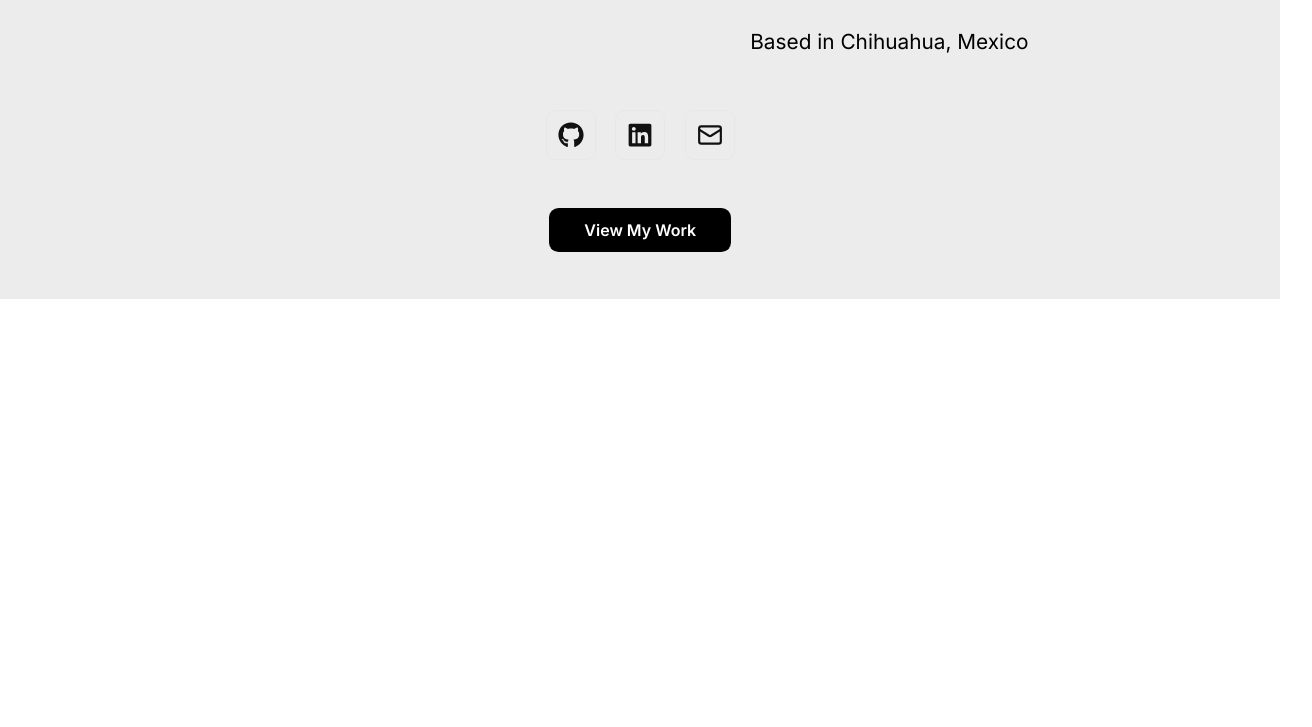
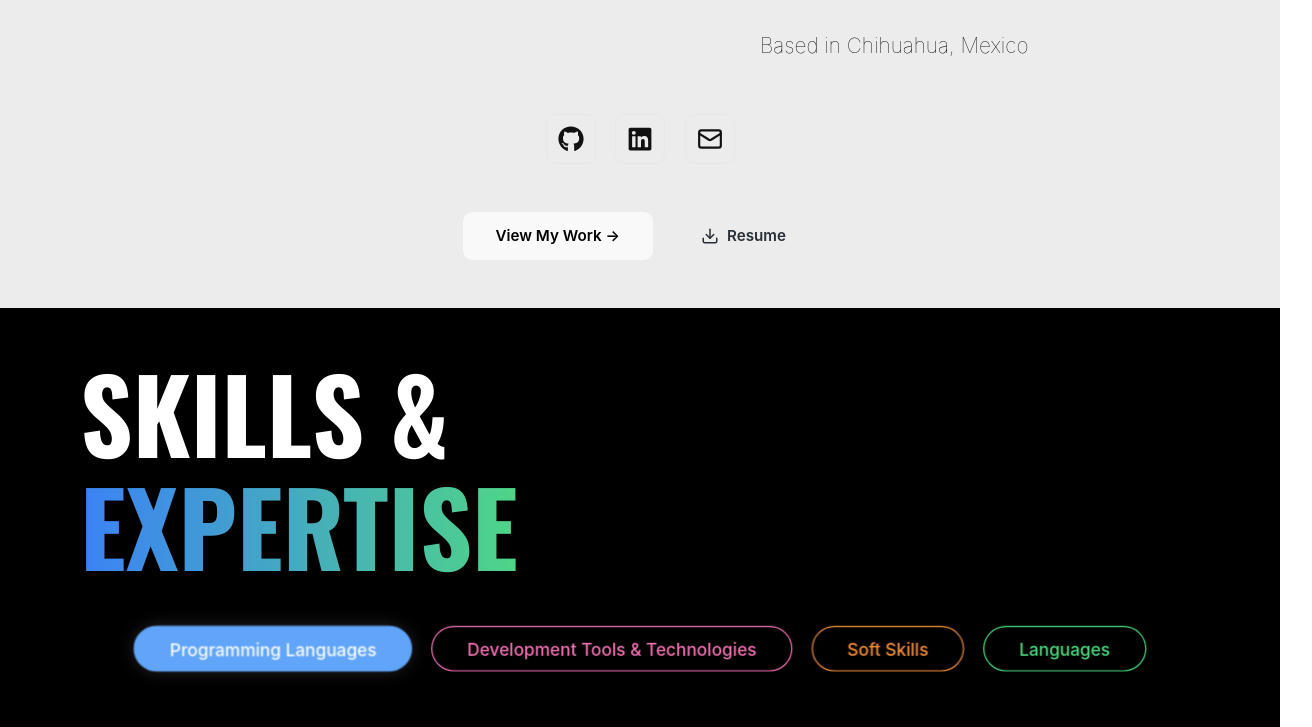
Before and after one commit to AnaEstrada-05/PersonalWebsite, a React app in the folder personal_website/: page / in a window 1280 px wide. Shown: the part 613-1340 px from the top of the page, 1312 px wide, since content can reach past the window. Before the commit the page ends 912 px from the top, so only its background shows below. Built offline with nearby package versions, Linux system fonts and the light colour scheme; the HTML template or start-up script is replaced by a standard one.

Commit message:
Added Skills section

```diff
--- a/personal_website/src/App.css
+++ b/personal_website/src/App.css
@@ -3,6 +3,10 @@
 *::before,
 *::after {
   box-sizing: border-box;
+}
+
+html {
+  scroll-behavior: smooth;
 }
 
 .oswald {
--- a/personal_website/src/App.jsx
+++ b/personal_website/src/App.jsx
@@ -1,14 +1,20 @@
-import { useEffect, useState } from "react";
+import { motion } from "framer-motion";
 import Navbar from "./components/navbar/navbar";
 import Hero from "./components/hero/hero";
+import Skills from "./components/skills/skills";
 import "./App.css";
 
 function App() {
   return (
-    <>
+    <motion.div
+      initial={{ opacity: 0 }}
+      animate={{ opacity: 1 }}
+      transition={{ duration: 0.5 }}
+    >
       <Navbar />
       <Hero />
-    </>
+      <Skills />
+    </motion.div>
   );
 }
 
--- /dev/null
+++ b/personal_website/src/animations/animations.jsx
@@ -0,0 +1,45 @@
+export const fadeUp = {
+  hidden: { opacity: 0, y: 40 },
+  visible: {
+    opacity: 1,
+    y: 0,
+    transition: {
+      duration: 0.5,
+      ease: "easeOut",
+    },
+  },
+};
+
+export const fadeLeft = {
+  hidden: { opacity: 0, x: -40 },
+  visible: {
+    opacity: 1,
+    x: 0,
+    transition: {
+      duration: 0.5,
+      ease: "easeOut",
+    },
+  },
+};
+
+export const fadeRight = {
+  hidden: { opacity: 0, x: 40 },
+  visible: {
+    opacity: 1,
+    x: 0,
+    transition: {
+      duration: 0.5,
+      ease: "easeOut",
+    },
+  },
+};
+
+export const containerStagger = {
+  hidden: {},
+  visible: {
+    transition: {
+      staggerChildren: 0.15,
+      delayChildren: 0.2,
+    },
+  },
+};
--- a/personal_website/src/components/hero/hero.css
+++ b/personal_website/src/components/hero/hero.css
@@ -1,4 +1,4 @@
-@import url('https://fonts.googleapis.com/css2?family=Inter:wght@400;600;700;900&display=swap');
+@import url("../../components/fonts.css");
 
 .hero{
   width: 100%;
@@ -95,12 +95,12 @@
 }
 
 .socialMedia a,
-.contactButton {
+.contactButton, .resumeButton {
   transition: transform 0.25s ease, box-shadow 0.25s ease, background 0.25s ease;
 }
 
 .heroTitle h1 {
-  font-family: "Inter", sans-serif;
+  font-family: var(--font-body);
   font-weight: 900;
   font-size: clamp(4rem, 14vw, 12rem);
   letter-spacing: -0.05em;
@@ -142,23 +142,38 @@
   color: white;
 }
 
-.contactButton {
-  margin-top: 2rem;
-  padding: 0.75rem 2.2rem;
-  border-radius: 0.6rem;
-  border: none;
-  font-weight: 600;
-  cursor: pointer;
-  background: black;
-  color: white;
-  transition: all 0.3s ease;
-  width: fit-content;
-}
-
-.contactButton:hover {
+.contactButton:hover, .resumeButton:hover {
   transform: scale(1.05);
   box-shadow: 0 10px 30px rgba(0,0,0,0.2);
 }
+
+.heroButtons {
+  display: flex;
+  align-items: center;
+  justify-content: center;
+  gap: 1rem;
+  margin-top: 2rem;
+}
+
+.contactButton,
+.resumeButton {
+  display: inline-flex;
+  align-items: center;
+  justify-content: center;
+  gap: 0.5rem;
+
+  height: 48px;   /* fuerza misma altura */
+  padding: 0 2rem;
+
+  border-radius: 0.6rem;
+  font-weight: 600;
+  font-size: 0.95rem;
+  cursor: pointer;
+  text-decoration: none;
+
+  transition: all 0.3s ease;
+}
+
 
 @media (max-width: 768px) {
   .heroTitle h1 {
--- a/personal_website/src/components/hero/hero.jsx
+++ b/personal_website/src/components/hero/hero.jsx
@@ -1,56 +1,27 @@
 import React from "react";
 import { motion } from "framer-motion";
-import { Mail } from "lucide-react";
+import { Mail, Download } from "lucide-react";
 import { FaLinkedin, FaGithub } from "react-icons/fa";
 import "./hero.css";
 
-const containerVariants = {
-  hidden: {},
-  visible: {
-    transition: {
-      staggerChildren: 0.15,
-      delayChildren: 0.3,
-    },
-  },
-};
-
-const fadeUp = {
-  hidden: { opacity: 0, y: 20 },
-  visible: {
-    opacity: 1,
-    y: 0,
-    transition: { duration: 0.6, ease: "easeOut" },
-  },
-};
-
-const fadeLeft = {
-  hidden: { opacity: 0, x: -40 },
-  visible: {
-    opacity: 1,
-    x: 0,
-    transition: { duration: 0.6, ease: "easeOut" },
-  },
-};
-
-const fadeRight = {
-  hidden: { opacity: 0, x: 40 },
-  visible: {
-    opacity: 1,
-    x: 0,
-    transition: { duration: 0.6, ease: "easeOut" },
-  },
-};
+import {
+  fadeUp,
+  fadeLeft,
+  fadeRight,
+  containerStagger
+} from "../../animations/animations";
 
 const Hero = () => {
   return (
     <div className="hero">
       <motion.section
         className="hero_content"
-        variants={containerVariants}
+        variants={containerStagger}
         initial="hidden"
-        animate="visible"
+        whileInView="visible"
+        viewport={{ once: true, amount: 0.3 }}
       >
-        {/* Badge */}
+
         <motion.div
           className="availabilityBadge"
           variants={fadeUp}
@@ -60,38 +31,24 @@ const Hero = () => {
           Available for new opportunities
         </motion.div>
 
-        {/* Intro */}
         <motion.h3 className="intro" variants={fadeLeft}>
           Hello! My name is Ana and I'm a
         </motion.h3>
 
-        {/* Title */}
         <div className="heroTitle">
-          <motion.h1
-            id="frontend"
-            initial={{ opacity: 0, y: 60 }}
-            animate={{ opacity: 1, y: 0 }}
-            transition={{ duration: 0.8, ease: "easeOut" }}
-          >
+          <motion.h1 id="frontend" variants={fadeUp}>
             Front End
           </motion.h1>
 
-          <motion.h1
-            id="developer"
-            initial={{ opacity: 0, y: -60 }}
-            animate={{ opacity: 1, y: 0 }}
-            transition={{ duration: 0.8, ease: "easeOut", delay: 0.15 }}
-          >
+          <motion.h1 id="developer" variants={fadeUp}>
             Developer
           </motion.h1>
         </div>
 
-        {/* Description */}
         <motion.h3 className="description" variants={fadeRight}>
           Based in Chihuahua, Mexico
         </motion.h3>
 
-        {/* Socials */}
         <motion.div className="socialMedia" variants={fadeUp}>
           {[FaGithub, FaLinkedin, Mail].map((Icon, index) => (
             <motion.a
@@ -113,15 +70,27 @@ const Hero = () => {
           ))}
         </motion.div>
 
-        {/* Button */}
+        <motion.div className="heroButtons" variants={fadeUp}>
           <motion.button
             className="contactButton"
-          variants={fadeUp}
             whileHover={{ scale: 1.08 }}
             whileTap={{ scale: 0.95 }}
           >
-          View My Work
+            View My Work →
           </motion.button>
+
+          <motion.a
+            href="/Resume_AnaEstrada.pdf"
+            download="Ana_Estrada_CV.pdf"
+            className="resumeButton"
+            whileHover={{ scale: 1.05 }}
+            whileTap={{ scale: 0.95 }}
+          >
+            <Download size={18} />
+            Resume
+          </motion.a>
+        </motion.div>
+
       </motion.section>
     </div>
   );
--- /dev/null
+++ b/personal_website/src/components/skills/skills.css
@@ -0,0 +1,125 @@
+@import url("../../components/fonts.css");
+
+.skillsContainer{
+    background-color: black;
+    padding: 3rem 5rem;
+    height: 51rem;
+    scroll-margin-top: 100px;
+}
+
+.skillsSection{
+    display: flex;
+    flex-direction: column;
+    align-items: center;
+    scale: 1.2;
+    margin-top: 3rem;
+    height: 26rem;
+}
+
+.skillsContainer h1 {
+    font-family: var(--font-heading);
+    text-align: left;
+    margin: 0;
+}
+
+.title {
+    font-size: 2rem;
+    width: fit-content;
+}
+
+#t1{
+    color: white;
+}
+
+#t2{
+    background: linear-gradient(90deg, #3b82f6, #4fd587);
+    background-clip: text;
+    -webkit-background-clip: text;
+    -webkit-text-fill-color: transparent;
+}
+
+.buttonsContainer{
+    display: flex;
+    gap: 1rem;
+    flex-wrap: wrap;
+    margin-top: 2rem;
+    justify-content: center;
+}
+
+.skillsButton{
+    padding: 0.6rem 1.8rem;
+    border-radius: 999px;
+    border: 1.5px solid;
+    font-size: 0.9rem;
+    background: transparent;
+    cursor: pointer;
+    transition: all 0.3s ease;
+    backdrop-filter: blur(6px);
+}
+
+.skillsButton:hover{
+    transform: translateY(-2px);
+    opacity: 0.85;
+}
+
+.skillsButton.active{
+    box-shadow: 0 0 15px rgba(255,255,255,0.15);
+}
+
+.skillsContent{
+    margin-top: 3rem;
+    display: flex;
+    gap: 1.5rem;
+    list-style: none;
+    padding: 0;
+    max-width: 60rem;
+    flex-wrap: wrap;
+    justify-content: center;
+}
+
+
+.skillsCard{
+    background: rgba(255, 255, 255, 0.08);
+    border-radius: 16px;
+    padding: 1.5rem 1.2rem;
+    display: flex;
+    min-height: 8rem;
+    min-width: 14rem;
+    box-shadow: inset 0 0 0 1px rgba(255, 255, 255, 0.08);
+    transition: all 0.3s ease;
+    flex-direction: row;
+    justify-content: space-evenly;
+    align-items: center;
+}
+
+.skillsCard:hover{
+    transform: translateY(-4px);
+    background: rgba(255, 255, 255, 0.12);
+}
+
+
+.skillIcon{
+    width: 44px;
+    height: 44px;
+    border-radius: 12px;
+    display: flex;
+    align-items: center;
+    justify-content: center;
+    font-weight: bold;
+    color: white;
+    font-size: 0.9rem;
+}
+
+
+.skillsCard p{
+    color: white;
+    font-size: 1rem;
+    font-weight: 500;
+}
+
+#skillLevel{
+    font-size: 0.8rem;
+    color: #babfc8;
+    font-weight: 100;
+    margin-top: -1vw;
+}
--- /dev/null
+++ b/personal_website/src/components/skills/skills.jsx
@@ -0,0 +1,132 @@
+import { useState } from "react";
+import { motion } from "framer-motion";
+import "./skills.css";
+import {fadeUp,containerStagger} from "../../animations/animations";
+
+import {
+  Code, Database, Terminal, GitBranch, Figma,
+  FileSpreadsheet, MessageCircle, Zap, Users, Globe
+} from "lucide-react";
+
+
+const cardData = [
+  {
+    id: "programmingLanguages",
+    title: "Programming Languages",
+    color: "#60a5fa",
+    skills: [
+      { name: "JavaScript", color: "#facc15", icon: Code },
+      { name: "TypeScript", color: "#3b82f6", icon: Code },
+      { name: "Python", color: "#22c55e", icon: Terminal },
+      { name: "C++", color: "#a855f7", icon: Terminal },
+      { name: "SQL", color: "#f97316", icon: Database }
+    ]
+  },
+  {
+    id: "devTools",
+    title: "Development Tools & Technologies",
+    color: "#f472b6",
+    skills: [
+      { name: "React", color: "#61dafb", icon: Code },
+      { name: "Node.js", color: "#22c55e", icon: Terminal },
+      { name: "Git", color: "#ef4444", icon: GitBranch },
+      { name: "MySQL", color: "#3b82f6", icon: Database },
+      { name: "Figma", color: "#a855f7", icon: Figma },
+      { name: "Excel", color: "#16a34a", icon: FileSpreadsheet }
+    ]
+  },
+  {
+    id: "softSkills",
+    title: "Soft Skills",
+    color: "#fb923c",
+    skills: [
+      { name: "Communication", color: "#6366f1", icon: MessageCircle },
+      { name: "Problem Solving", color: "#f97316", icon: Zap },
+      { name: "Teamwork", color: "#ef4444", icon: Users }
+    ]
+  },
+  {
+    id: "languages",
+    title: "Languages",
+    color: "#4ade80",
+    skills: [
+      { name: "Spanish", level: "Native", color: "#ef4444", icon: Globe },
+      { name: "English", level: "Fluent", color: "#3b82f6", icon: Globe }
+    ]
+  }
+];
+
+const Skills = () => {
+
+  const [selectedCard, setSelectedCard] = useState(cardData[0]);
+
+  return (
+  <motion.section
+    className="skillsContainer"
+    id="skills"
+    variants={containerStagger}
+    initial="hidden"
+    whileInView="visible"
+    viewport={{ once: true, amount: 0.2 }}
+  >
+
+    <motion.div className="title" variants={fadeUp}>
+      <h1 id="t1">SKILLS &</h1>
+      <h1 id="t2">EXPERTISE</h1>
+    </motion.div>
+
+    <div className="skillsSection">
+
+      <motion.div className="buttonsContainer" variants={fadeUp}>
+        {cardData.map((card) => (
+          <button
+            key={card.id}
+            className={`skillsButton ${selectedCard.id === card.id ? "active" : ""}`}
+            onClick={() => setSelectedCard(card)}
+            style={{
+              borderColor: card.color,
+              backgroundColor: selectedCard.id === card.id ? card.color : "transparent",
+              color: selectedCard.id === card.id ? "white" : card.color
+            }}
+          >
+            {card.title}
+          </button>
+        ))}
+      </motion.div>
+
+      <motion.ul className="skillsContent" variants={containerStagger} initial="hidden" animate="visible" key={selectedCard.id}>
+
+        {selectedCard.skills.map((skill, index) => {
+
+          const Icon = skill.icon;
+
+          return (
+            <motion.li
+              className="skillsCard"
+              key={index}
+              variants={fadeUp}
+            >
+              <div
+                className="skillIcon"
+                style={{ backgroundColor: skill.color }}
+              >
+                <Icon size={20} />
+              </div>
+
+              <div>
+                <p>{skill.name}</p>
+                {skill.level && (
+                  <p id="skillLevel">{skill.level}</p>
+                )}
+              </div>
+            </motion.li>
+          );
+        })}
+      </motion.ul>
+
+    </div>
+  </motion.section>
+  );
+};
+
+export default Skills;
```
Also changed, not shown: personal_website/src/components/navbar/navbar.css (+3 -6 lines), personal_website/src/components/navbar/navbar.jsx (+45 -18 lines), personal_website/src/assets/download.png (added), 1 other file (tests, documents, lock files or other folders). Lines whose indentation alone changed are shown as unchanged.
